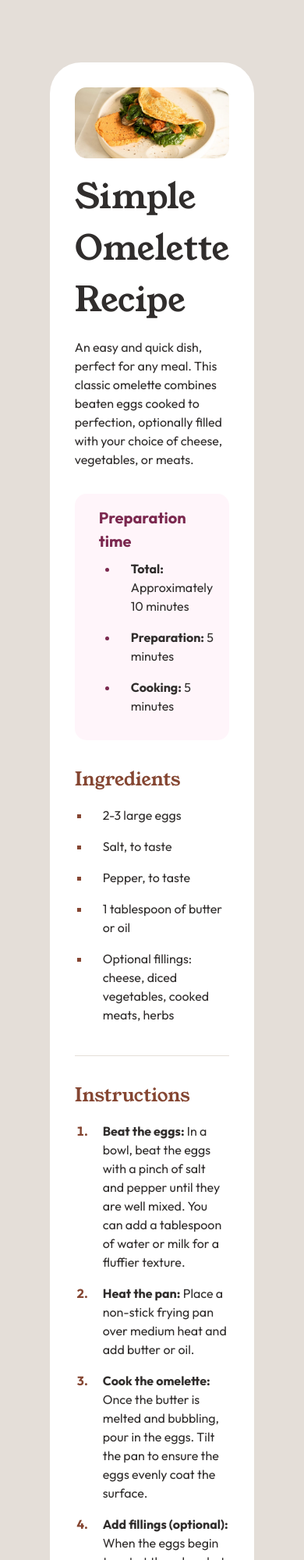
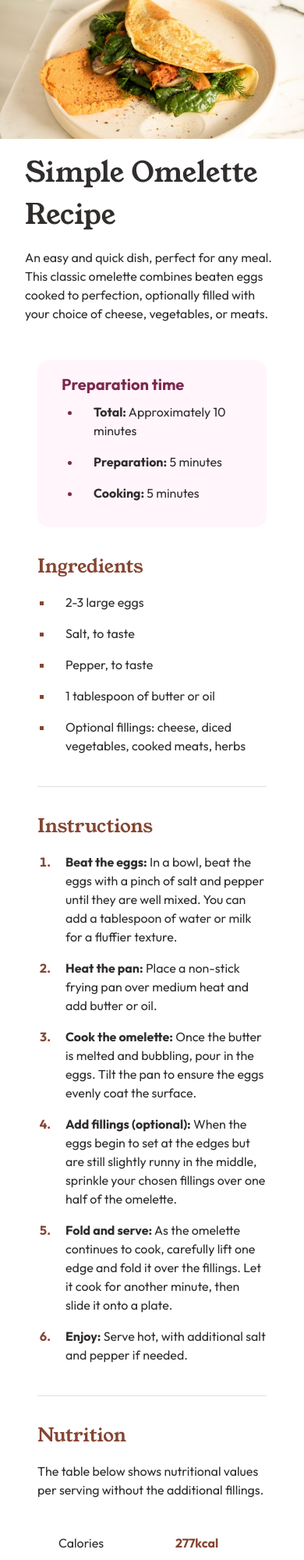
Before and after one commit to rjmills87/recipe-page, a plain HTML site: page index.html in a window 390 px wide. Shown: the top 2000 px of the page at 78% size. Drawn offline with Linux system fonts and the light colour scheme.

Commit message:
Changed background color to match design.

```diff
--- a/index.html
+++ b/index.html
@@ -116,7 +116,8 @@
         Challenge by
         <a href="https://www.frontendmentor.io?ref=challenge" target="_blank"
           >Frontend Mentor</a
-        >. Coded by <a href="#">Rhys Miller</a>.
+        >. Coded by
+        <a href="https://rhysmiller.dev/" target="_blank">Rhys Miller</a>.
       </div>
     </div>
   </body>
--- a/style.css
+++ b/style.css
@@ -97,7 +97,7 @@ body {
   font-family: outfit, sans-serif;
   font-size: 16px;
   color: var(--stone900);
-  background-color: var(--stone150);
+  background-color: var(--stone100);
 }
 
 .wrapper {
@@ -221,12 +221,13 @@ td {
   color: var(--brown800);
 }
 
-/* CSS rules for mobile devices */
-@media only screen and (max-width: 767px) {
+.attribution {
+  padding: 1rem 0rem;
+  text-align: center;
 }
 
 /* CSS rules for tablet devices */
-@media only screen and (min-width: 768px) and (max-width: 1024px) {
+@media only screen and (max-width: 1024px) {
   body {
     background-color: var(--white);
   }
@@ -259,4 +260,25 @@ td {
   .nutrition {
     margin: 2rem;
   }
+
+  th {
+    padding-left: 25px;
+  }
 }
+
+/* CSS rules for mobile devices */
+@media only screen and (max-width: 767px) {
+  .recipe-name {
+    font-size: 2.25rem;
+    padding-bottom: 0;
+  }
+  .prep-container {
+    margin: 2rem 3rem;
+  }
+
+  .ingredients,
+  .instructions,
+  .nutrition {
+    margin: 2rem 3rem;
+  }
+}
```
